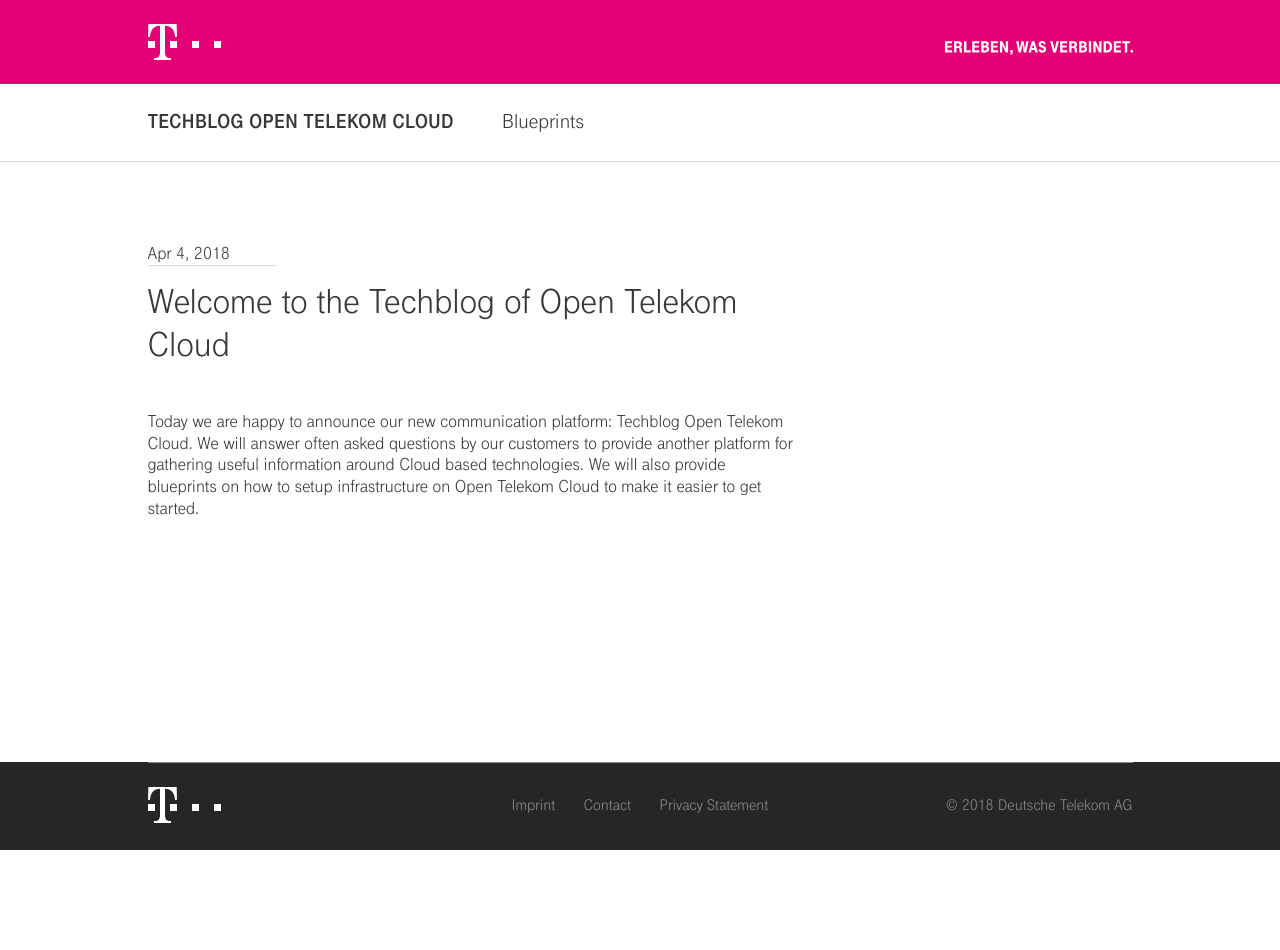
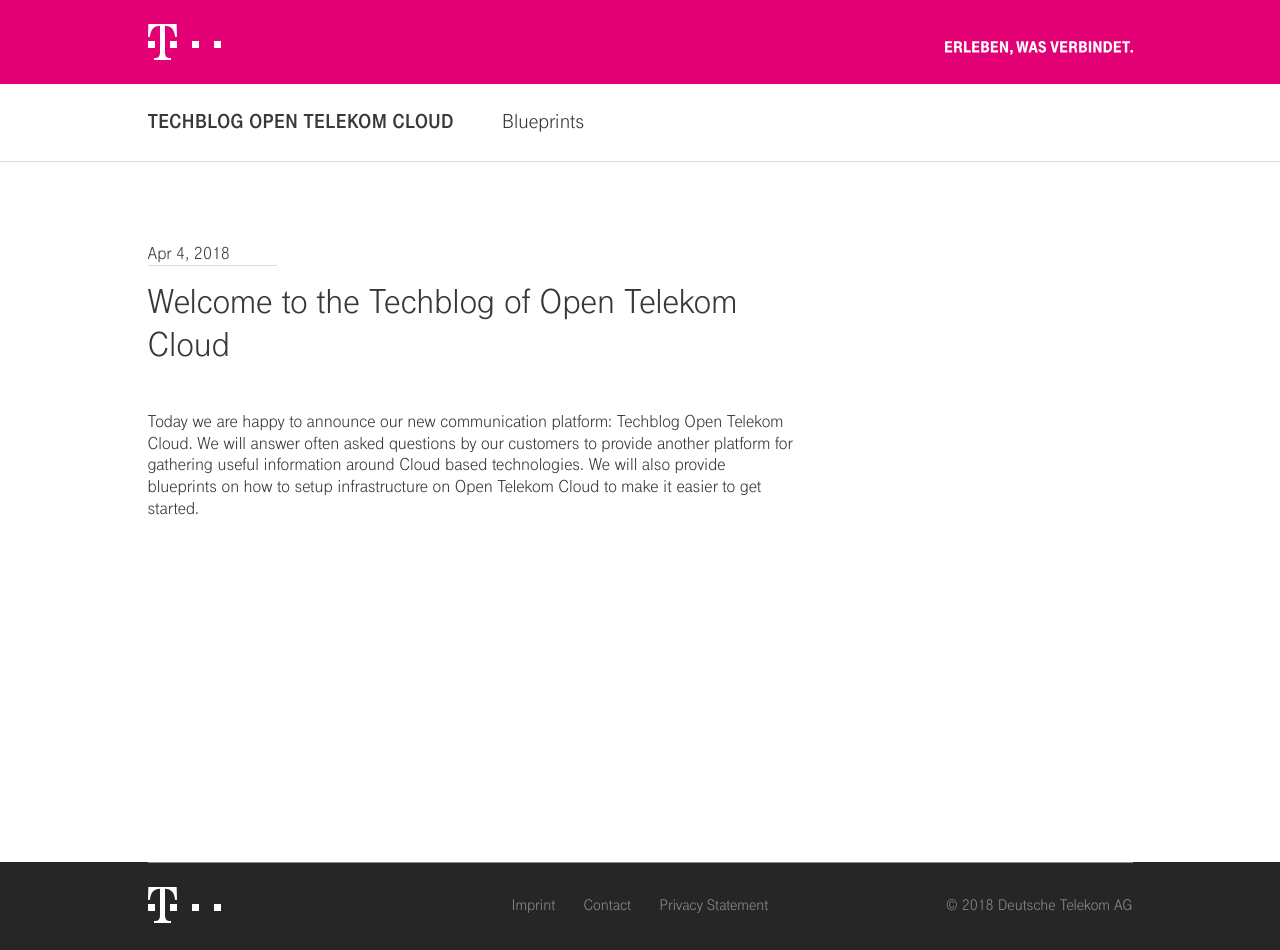
Before and after one commit to opentelekomcloud-infra/techblog, a Jekyll site: the page built from index.md, in a window 1280 px wide. Built offline with Jekyll 4.4.1, drawn with Linux system fonts in a browser that asks for light colours; some web fonts are replaced; before the commit the page ends 900 px from its top, so only the background shows below that.

Commit message:
min-height increased again

```diff
--- a/assets/main.scss
+++ b/assets/main.scss
@@ -18,7 +18,7 @@
 main {
   padding-top: 80px;
   padding-bottom: 80px;
-  min-height: 600px;
+  min-height: 700px;
 }
 
 .post {
```
